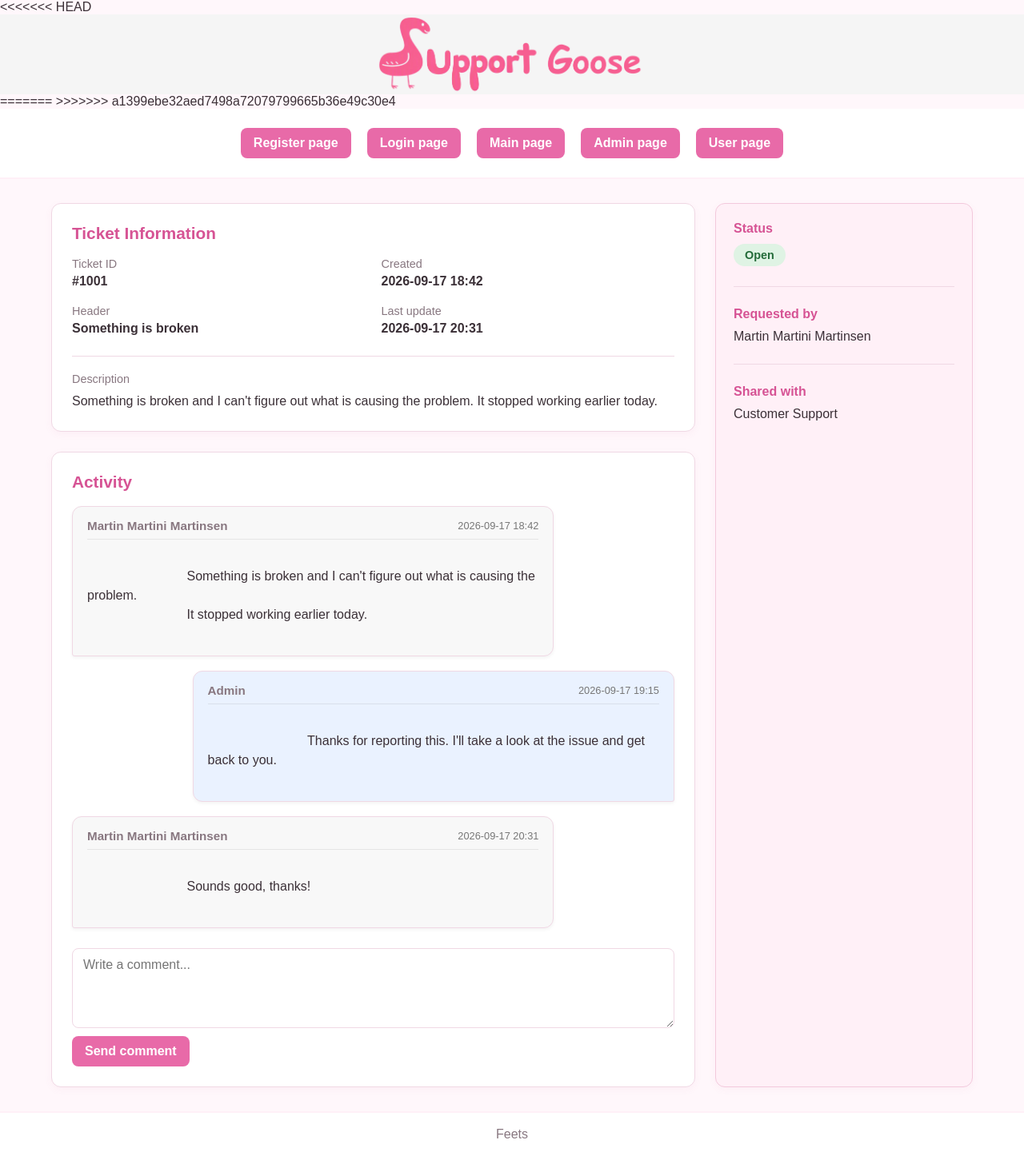
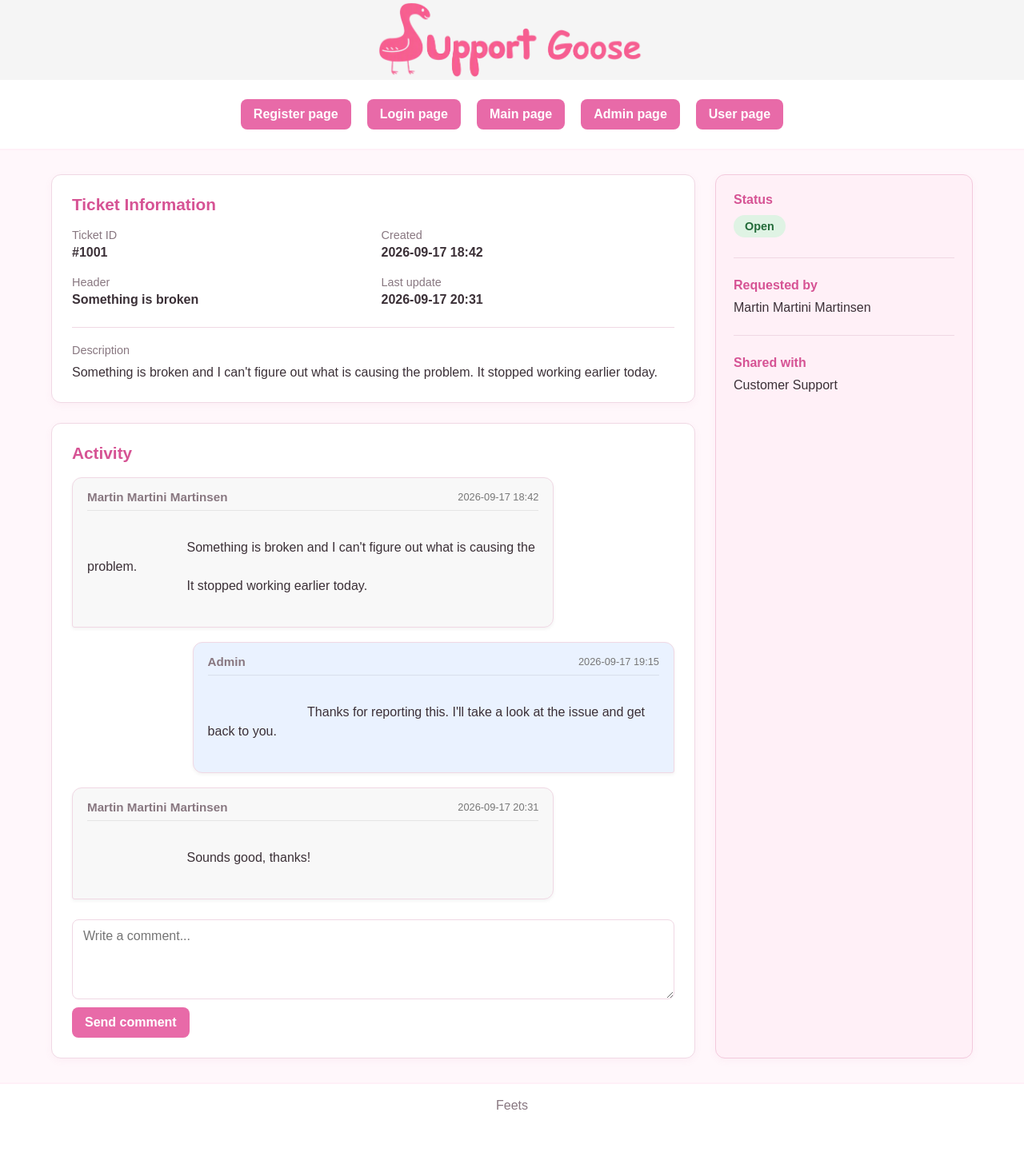
Before and after one commit to J6kub/is-115-ticket-system, a PHP site: page /app/ticket-view/index.php in a window 1280 px wide. Shown: the whole page at 80% size. After the commit the page ends 1388 px from the top, so only its background shows below. Run offline with PHP 8.4, Linux system fonts and the light colour scheme.

Commit message:
commitment issues

```diff
--- a/app/ticket-view/index.php
+++ b/app/ticket-view/index.php
@@ -9,11 +9,8 @@
     <title>Ticket View</title>
 </head>
 
-<<<<<<< HEAD
     <?php require "../includes/header.php"; ?>
-=======
 <body>
->>>>>>> a1399ebe32aed7498a72079799665b36e49c30e4
 
     <?php require "../includes/nav.php"; ?>
     <?php require "../includes/loginLock.php"; ?>
```
